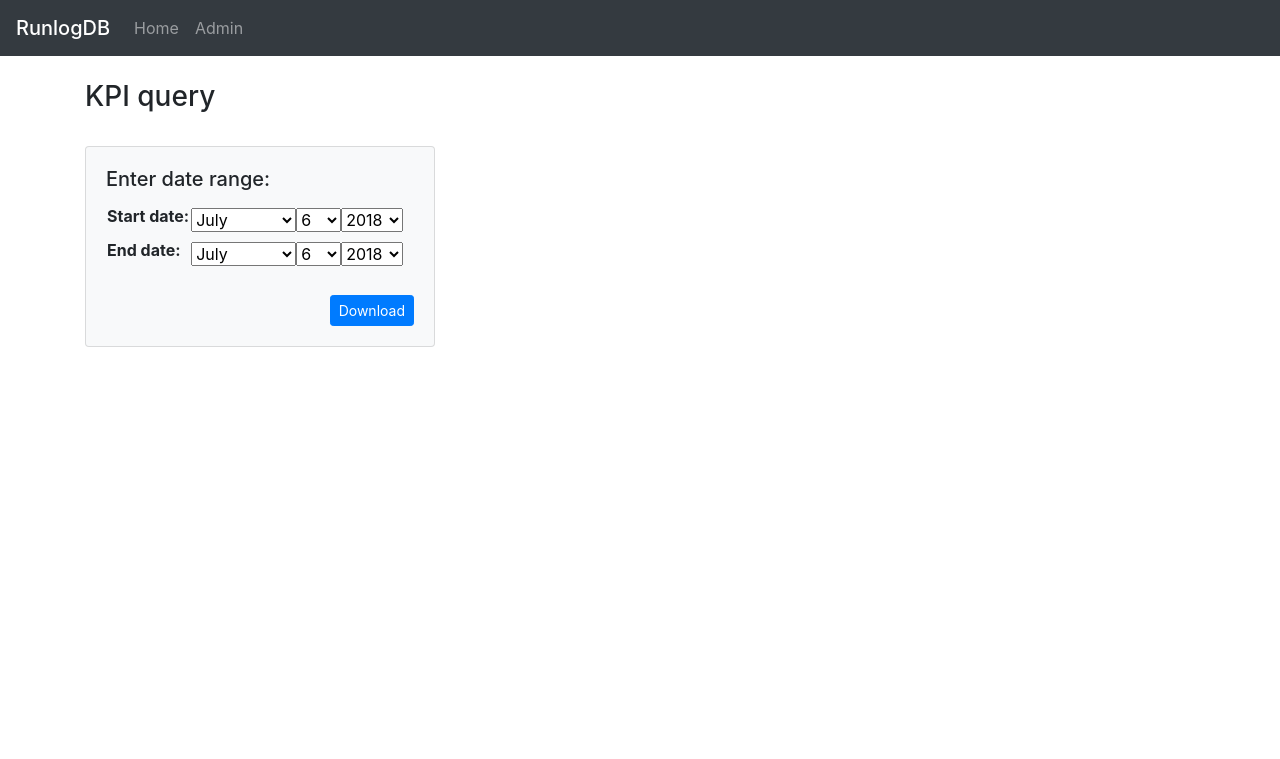
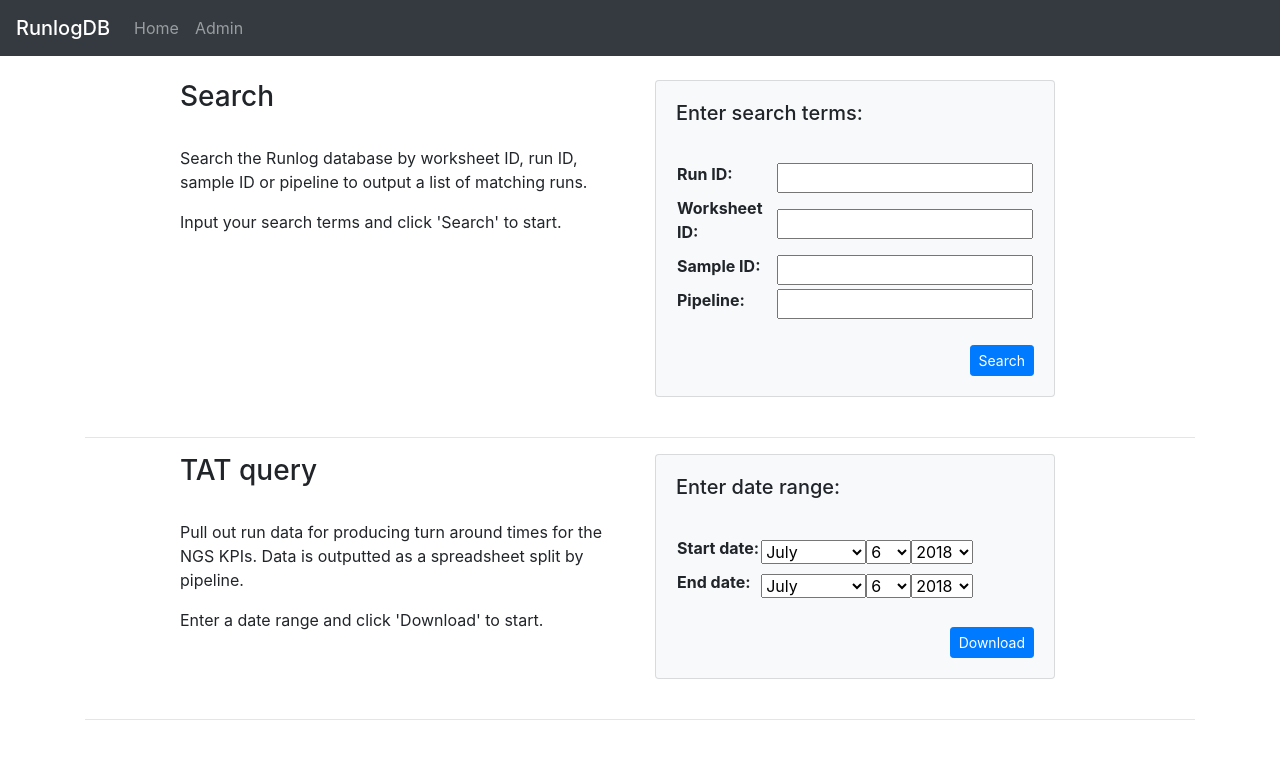
Before and after one commit to erikwaskiewicz/RunlogDB, a Django app: page / in a window 1280 px wide. Shown: the top 759 px of the page. Run offline with Django 3.2, Linux system fonts and the light colour scheme; some libraries are stand-ins or nearby versions.

Commit message:
Add search function and docstrings

```diff
--- a/runlog/db/forms.py
+++ b/runlog/db/forms.py
@@ -1,11 +1,10 @@
 from django import forms
 import datetime
-
 from .models import Input
 
 
+# Form for inputting start and end dates for turn around time queries. Saves inputs to the Input model, but this isn't committed to the database.
 YEAR_CHOICES = ('2014', '2015', '2016', '2017', '2018', '2019', '2020')
-
 
 class TatForm(forms.ModelForm):
     start_date = forms.DateField(initial=datetime.date.today, widget=forms.SelectDateWidget(years=YEAR_CHOICES), required=False)
@@ -14,3 +13,15 @@ class TatForm(forms.ModelForm):
     class Meta:
         model = Input
         fields = ('start_date', 'end_date')
+
+
+# Form for inputting search queries to search the database. Saves inputs to the Input model, but this isn't committed to the database.
+class SearchForm(forms.ModelForm):
+    run_id = forms.CharField(required=False, label='Run ID')
+    experiment = forms.CharField(required=False, label='Worksheet ID')
+    samples = forms.CharField(required=False, label='Sample ID', widget=forms.TextInput())
+    pipeline = forms.CharField(required=False, label='Pipeline')
+
+    class Meta:
+        model = Input
+        fields = ('run_id', 'experiment', 'samples', 'pipeline')
--- a/runlog/db/models.py
+++ b/runlog/db/models.py
@@ -1,5 +1,6 @@
 from django.db import models
 
+# Table for storing information common to all NGS runs, regardless of instrument type
 class Runlog(models.Model):
     run_id = models.CharField(max_length=100, primary_key=True)
     diagnostic_run = models.BooleanField()
@@ -37,6 +38,7 @@ class Runlog(models.Model):
         return self.run_id
 
 
+# Table for storing MiSeq specific run parameters
 class Miseq(models.Model):
     run_id = models.ForeignKey(
         'Runlog',
@@ -57,6 +59,7 @@ class Miseq(models.Model):
         return self.run_id_id
 
 
+# Table for storing HiSeq specific run parameters
 class Hiseq(models.Model):
     run_id = models.ForeignKey(
         'Runlog',
@@ -85,6 +88,7 @@ class Hiseq(models.Model):
         return self.run_id_id
 
 
+# Table for storing NextSeq specific run parameters
 class Nextseq(models.Model):
     run_id = models.ForeignKey(
         'Runlog',
@@ -121,6 +125,11 @@ class Nextseq(models.Model):
         return self.run_id_id
 
 
+# Table for storing input values from the frontend. No data is saved to this table.
 class Input(models.Model):
     start_date = models.DateField()
     end_date = models.DateField()
+    run_id = models.CharField(max_length=100, blank=True, null=True)
+    experiment = models.CharField(max_length=100, blank=True, null=True)
+    samples = models.CharField(max_length=100, blank=True, null=True)
+    pipeline = models.CharField(max_length=100, blank=True, null=True)
--- a/runlog/db/templates/db/index.html
+++ b/runlog/db/templates/db/index.html
@@ -1,20 +1,48 @@
 {% extends 'db/base.html' %}
+{% block content %}
 
-{% block content %}
-<h3>KPI query</h3>
-<br>
-
-<div class="card bg-light" style="width:350px">
-    <div class="card-body">
-        <h5 class="card-title">Enter date range:</h5>
-        <form method="POST" class="post-form">{% csrf_token %}
-            <table>
-                {{ form.as_table }}
-            </table>
-            <br>
-            <button type="submit" class="save btn btn-sm btn-primary float-right">Download</button>
-        </form>
+<!--Search section-->
+<div class="row">
+    <div class="col-sm-1"></div><!--placefiller to centralise content-->
+    <div class="col-sm-5"><!--Left column - description-->
+        <h3>Search</h3><br>
+        <p>Search the Runlog database by worksheet ID, run ID, sample ID or pipeline to output a list of matching runs.</p>
+        <p>Input your search terms and click 'Search' to start.</p>
+    </div>
+    <div class="col-sm-5"><!--Right column - input form-->
+        <div class="card bg-light" style="width:400px">
+            <div class="card-body">
+                <h5 class="card-title">Enter search terms:</h5><br>
+                <form method="POST" class="post-form">{% csrf_token %}
+                    <table>{{ searchform.as_table }}</table><br>
+                    <button type="submit" class="save btn btn-sm btn-primary float-right" name="search_input">Search</button>
+                </form>
+            </div>
+        </div>
     </div>
 </div>
+<br><hr>
+
+<!--TAT section-->
+<div class="row">
+    <div class="col-sm-1"></div><!--placefiller to centralise content-->
+    <div class="col-sm-5"><!--Left column - description-->
+        <h3>TAT query</h3><br>
+        <p>Pull out run data for producing turn around times for the NGS KPIs. Data is outputted as a spreadsheet split by pipeline.</p>
+        <p>Enter a date range and click 'Download' to start.</p>
+    </div>
+    <div class="col-sm-5"><!--Right column - input form-->
+        <div class="card bg-light" style="width:400px">
+            <div class="card-body">
+                <h5 class="card-title">Enter date range:</h5><br>
+                <form method="POST" class="post-form">{% csrf_token %}
+                    <table>{{ tatform.as_table }}</table><br>
+                    <button type="submit" class="save btn btn-sm btn-primary float-right" name="tat_input">Download</button>
+                </form>
+            </div>
+        </div>
+    </div>
+</div>
+<br><hr>
 
 {% endblock %}
--- a/runlog/db/views.py
+++ b/runlog/db/views.py
@@ -2,34 +2,64 @@ import openpyxl
 from django.http import HttpResponse
 from django.template import loader
 from .models import Runlog
-from .forms import TatForm
+from .forms import TatForm, SearchForm
 from .functions import tab_raw, tab_panels, tab_other
 
 
 def index(request):
-    # if data inputted and is valid:
+    # if either submit button is pressed, enter this loop, otherwise just display the index page
     if request.method == "POST":
-        form = TatForm(request.POST)
-        if form.is_valid():
-            # Create queryset
-            dates = form.save(commit=False)
-            runs = Runlog.objects.filter(instrument_date__range=(dates.start_date, dates.end_date)).order_by('-instrument_date')
-            # open empty excel workbook
-            wb = openpyxl.Workbook()
-            panels = ['BRCA', 'CRM', 'CRUK', 'NIPT', 'TAM', 'TruSightCancer', 'TruSightOne']
-            # Fill in raw data tab, panels tab and others tab
-            tab_raw(wb, runs)
-            tab_other(wb, runs, panels)
-            tab_panels(wb, runs, panels)
-            # save and return workbook as response
-            response = HttpResponse(content_type='application/vnd.openxmlformats-officedocument.spreadsheet.sheet')
-            output_name = 'attachment; filename="KPI_' + str(dates.start_date) + '_' + str(dates.end_date) + '.xlsx"'
-            response['Content-Disposition'] = output_name
-            wb.save(response)
-            return response
-    # if no data inputted, display form
+
+        # if input is from search form
+        if 'search_input' in request.POST:
+            form = SearchForm(request.POST)
+            if form.is_valid():
+                # save input variables but don't commit to the database
+                search = form.save(commit=False)
+                # perform query based on input values
+                runs = Runlog.objects.filter(
+                    run_id__contains=search.run_id,
+                    experiment__contains=search.experiment,
+                    samples__contains=search.samples,
+                    pipeline__contains=search.pipeline,
+                    ).order_by('-instrument_date')
+                # return rendered results page
+                template = loader.get_template('db/search.html')
+                context = {
+                    'form': form,
+                    'runs': runs,
+                    }
+                return HttpResponse(template.render(context, request))
+
+        # if input is from KPI form
+        if 'tat_input' in request.POST:
+            form = TatForm(request.POST)
+            if form.is_valid():
+                # save input dates but don't commit to the database
+                dates = form.save(commit=False)
+                # perform query based on input values
+                runs = Runlog.objects.filter(instrument_date__range=(dates.start_date, dates.end_date)).order_by('-instrument_date')
+                # open empty excel workbook
+                wb = openpyxl.Workbook()
+                panels = ['BRCA', 'CRM', 'CRUK', 'NIPT', 'TAM', 'TruSightCancer', 'TruSightOne']
+                # Fill in raw data tab, panels tab and others tab
+                tab_other(wb, runs, panels)
+                tab_panels(wb, runs, panels)
+                tab_raw(wb, runs)
+                # save and return workbook as response
+                response = HttpResponse(content_type='application/vnd.openxmlformats-officedocument.spreadsheet.sheet')
+                output_name = 'attachment; filename="KPI_' + str(dates.start_date) + '_' + str(dates.end_date) + '.xlsx"'
+                response['Content-Disposition'] = output_name
+                wb.save(response)
+                return response
+
+    # if no data inputted, display index page with empty values
     else:
-        form = TatForm()
+        tatform = TatForm()
+        searchform = SearchForm()
         template = loader.get_template('db/index.html')
-        context = {'form': form,}
+        context = {
+            'tatform': tatform,
+            'searchform': searchform
+            }
         return HttpResponse(template.render(context, request))
```
Also changed, not shown: runlog/db/functions.py (+91 -57 lines), runlog/db/templates/db/search.html (added, +51 -0 lines), runlog/db/migrations/0009_auto_20180706_0937.py (added), runlog/db/migrations/0010_input_pipeline.py (added).
